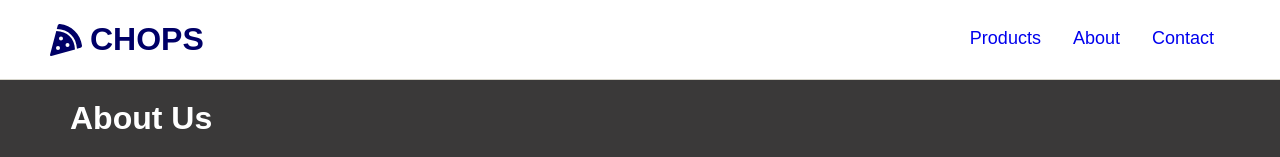
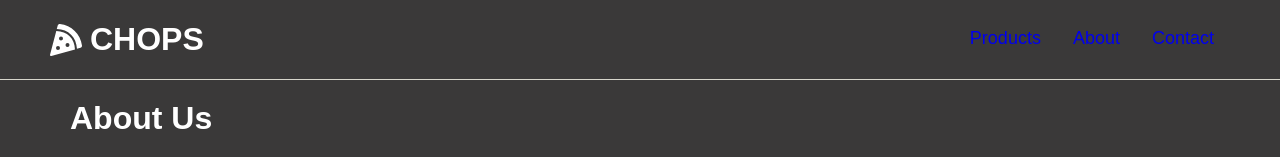
Before and after one commit to AJBrownson/sidehustle5.0, a React (Create React App) app: page /contact in a window 1280 px wide. Shown: the top 157 px of the page. Built offline with nearby package versions, Linux system fonts and the light colour scheme.

Commit message:
minor changes

```diff
--- a/src/Components/Footer/Footer.elements.js
+++ b/src/Components/Footer/Footer.elements.js
@@ -5,7 +5,7 @@ import { FaPizzaSlice } from 'react-icons/fa';
 
 
 export const Foooter = styled.footer`
-background-color: #000016;
+background-color: rgb(58, 57, 57, 1);
 margin-top: 20%;
 justify-content: space-between;
 align-items: center;
--- a/src/Components/Navbar/Navbar.elements.js
+++ b/src/Components/Navbar/Navbar.elements.js
@@ -7,7 +7,7 @@ import { Container } from '../../GlobalStyles';
 export const Nav = styled.nav`
 margin: 0;
 height: 80px;
-background-color: #fff;
+background-color: rgb(58, 57, 57, 1);
 display: flex;
 position: sticky;
 justify-content: space-between;
@@ -26,7 +26,7 @@ ${Container}
 
 
 export const NavLogo = styled(Link)`
-color: #000067;
+color: #fff;
 justify-self: flex-start;
 text-decoration: none;
 font-size: 2rem;
@@ -96,8 +96,9 @@ text-decoration: none;
 list-style: none;
 padding: 0.5rem 1rem;
 height: 100%;
+
 &:active {
-        color: blue;
+        color: white;
     }
 @media screen and (max-width: 991px) {
     text-align: center;
--- a/src/Components/Navbar/Navbar.js
+++ b/src/Components/Navbar/Navbar.js
@@ -13,7 +13,6 @@ const Navbar = () => {
 
   return (
     <>
-    <IconContext.Provider value={{ color: '#000067' }}>
         <Nav>
             <NavbarContainer>
                 <NavLogo to ='/' onClick={closeMobileMenu}>
@@ -40,7 +39,6 @@ const Navbar = () => {
                 </NavMenu>
             </NavbarContainer>
         </Nav>
-    </IconContext.Provider>
     </>
   )
 }
```
